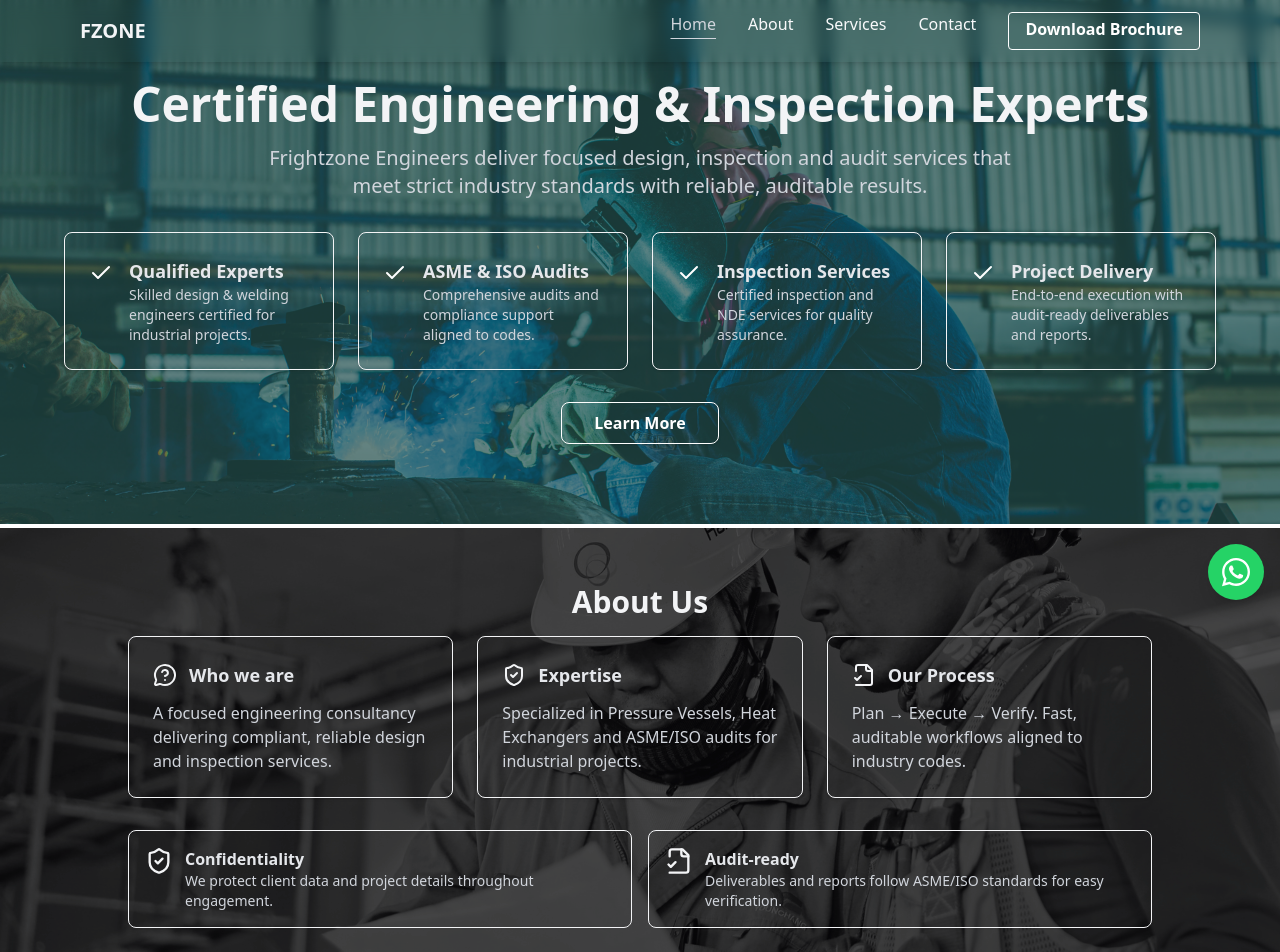
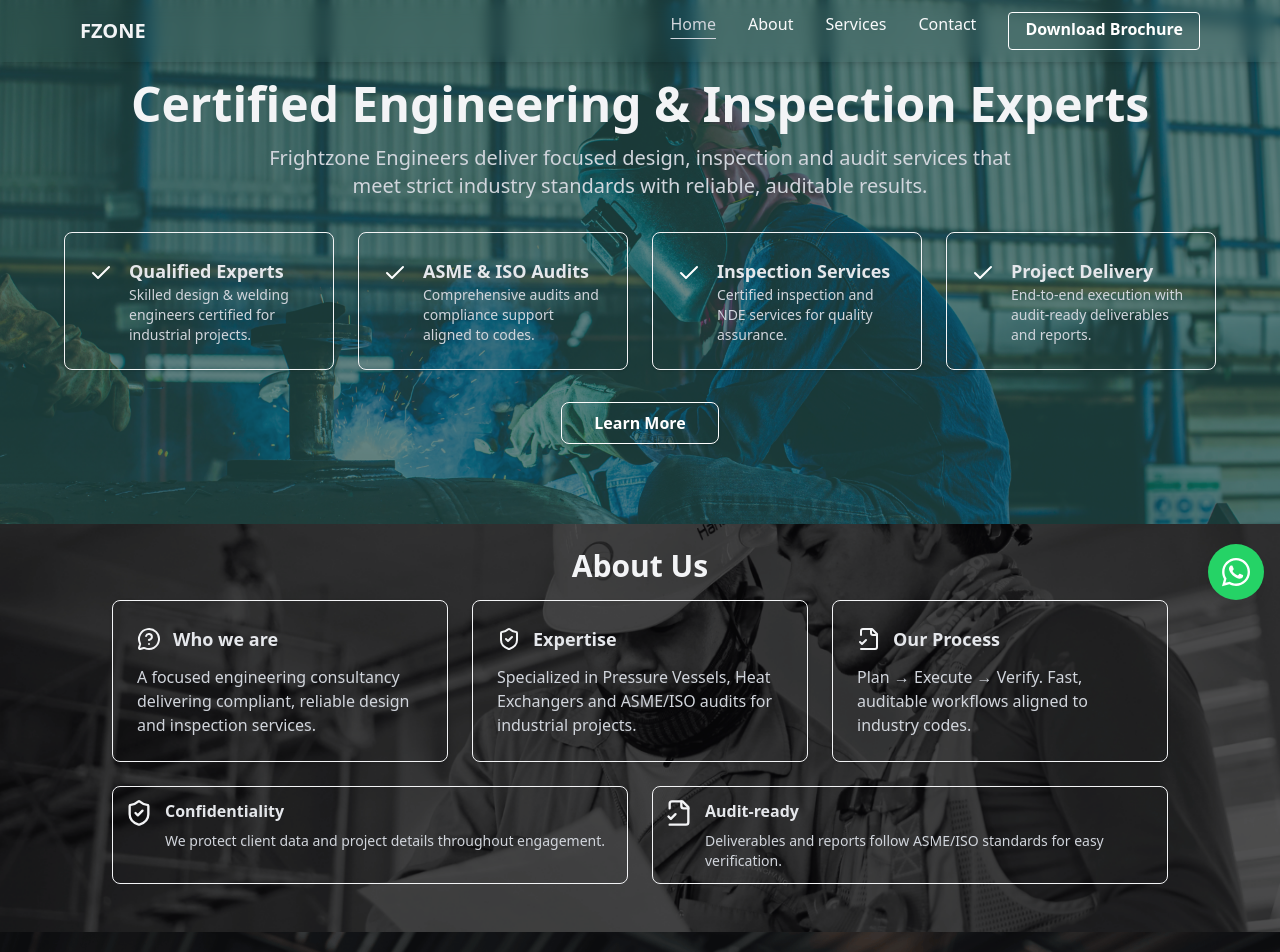
Before and after one commit to harrish65/Fzone, a React (Vite) app: page / in a window 1280 px wide. Shown: the top 952 px of the page. Built offline with nearby package versions, Linux system fonts and the light colour scheme.

Commit message:
ui-fixes

```diff
--- a/src/App.tsx
+++ b/src/App.tsx
@@ -9,16 +9,70 @@ import AboutFounder from "./components/AboutFounder";
 
 // import SoftwareExpertise from "./components/SoftwareExpertise";
 import About from "./components/About";
+import {
+  ShieldCheck,
+  FileCheck2,
+  MessageCircleQuestionMark,
+} from "lucide-react";
+import aboutBg from "./assets/services2.png";
 
 const App = () => {
+  const aboutData = {
+    heroTitle: "About Us",
+    cards: [
+      {
+        icon: (
+          <MessageCircleQuestionMark className="w-6 h-6 text-gray-100 group-hover:text-green-800" />
+        ),
+        title: "Who we are",
+        text:
+          "A focused engineering consultancy delivering compliant, reliable design and inspection services.",
+      },
+      {
+        icon: (
+          <ShieldCheck className="w-6 h-6 text-gray-100 group-hover:text-green-800" />
+        ),
+        title: "Expertise",
+        text:
+          "Specialized in Pressure Vessels, Heat Exchangers and ASME/ISO audits for industrial projects.",
+      },
+      {
+        icon: (
+          <FileCheck2 className="w-6 h-6 text-gray-100 group-hover:text-green-800" />
+        ),
+        title: "Our Process",
+        text:
+          "Plan → Execute → Verify. Fast, auditable workflows aligned to industry codes.",
+      },
+    ],
+    smallItems: [
+      {
+        icon: (
+          <ShieldCheck className="w-7 h-7 text-gray-100 group-hover:text-green-800 flex-shrink-0" />
+        ),
+        title: "Confidentiality",
+        text:
+          "We protect client data and project details throughout engagement.",
+      },
+      {
+        icon: (
+          <FileCheck2 className="w-7 h-7 text-gray-100 group-hover:text-green-800 flex-shrink-0" />
+        ),
+        title: "Audit-ready",
+        text:
+          "Deliverables and reports follow ASME/ISO standards for easy verification.",
+      },
+    ],
+    backgroundImage: aboutBg,
+  };
   return (
     <div className="min-h-screen flex flex-col">
       <Header />
       <main>
         <Home />
-        <About />
+        <About {...aboutData} />
         <Services />
-    {/* <SoftwareExpertise /> */}
+        {/* <SoftwareExpertise /> */}
         <PartnersSlider />
         <AboutFounder />
         <Contact />
--- a/src/components/About.tsx
+++ b/src/components/About.tsx
@@ -5,213 +5,146 @@ import {
 } from "lucide-react";
 import { motion } from "framer-motion";
 import { zoomInVariants } from "./animation";
-import backgroundImage from "../assets/services2.png";
+import defaultBackground from "../assets/services2.png";
 
-const About = () => {
+type Card = {
+  icon: React.ReactNode;
+  title: string;
+  text: string;
+};
+
+type SmallItem = {
+  icon: React.ReactNode;
+  title: string;
+  text: string;
+};
+
+interface AboutProps {
+  heroTitle?: string;
+  cards?: Card[];
+  smallItems?: SmallItem[];
+  backgroundImage?: string;
+}
+
+const About = ({
+  heroTitle = "About Us",
+  cards,
+  smallItems,
+  backgroundImage = defaultBackground,
+}: AboutProps) => {
+  const defaultCards: Card[] = [
+    {
+      icon: (
+        <MessageCircleQuestionMark className="w-6 h-6 text-gray-100 group-hover:text-green-800" />
+      ),
+      title: "Who we are",
+      text: "A focused engineering consultancy delivering compliant, reliable design and inspection services.",
+    },
+    {
+      icon: (
+        <ShieldCheck className="w-6 h-6 text-gray-100 group-hover:text-green-800" />
+      ),
+      title: "Expertise",
+      text: "Specialized in Pressure Vessels, Heat Exchangers and ASME/ISO audits for industrial projects.",
+    },
+    {
+      icon: (
+        <FileCheck2 className="w-6 h-6 text-gray-100 group-hover:text-green-800" />
+      ),
+      title: "Our Process",
+      text: "Plan → Execute → Verify. Fast, auditable workflows aligned to industry codes.",
+    },
+  ];
+
+  const defaultSmall: SmallItem[] = [
+    {
+      icon: (
+        <ShieldCheck className="w-7 h-7 text-gray-100 group-hover:text-green-800 flex-shrink-0" />
+      ),
+      title: "Confidentiality",
+      text: "We protect client data and project details throughout engagement.",
+    },
+    {
+      icon: (
+        <FileCheck2 className="w-7 h-7 text-gray-100 group-hover:text-green-800 flex-shrink-0" />
+      ),
+      title: "Audit-ready",
+      text: "Deliverables and reports follow ASME/ISO standards for easy verification.",
+    },
+  ];
+
+  const renderCards = cards ?? defaultCards;
+  const renderSmall = smallItems ?? defaultSmall;
+
   return (
     <motion.section
+      // Fixed: changed 'background-cover' to 'bg-cover'
       className={
-        "py-12 px-4 my-1 md:px-8 lg:px-24 background-cover bg-center bg-no-repeat"
+        "flex flex-col md:px-8 lg:px-24 bg-cover bg-center bg-no-repeat"
       }
       id="about"
       style={{ backgroundImage: `url(${backgroundImage})` }}
     >
+      {/* Fixed: Added pb-32 to create space at the bottom for floating buttons (WA/Up Arrow) */}
+      <section className="max-w-6xl mx-auto p-4 pb-32 md:pb-12">
         <motion.h2
           className="text-3xl font-bold text-gray-100 pb-4 text-center pt-2"
           initial="hidden"
           whileInView="visible"
           variants={zoomInVariants}
         >
-        About Us
+          {heroTitle}
         </motion.h2>
 
-      <div className="max-w-5xl mx-auto grid gap-6 md:grid-cols-3 cursor-pointer">
+        {/* First Grid: Main Cards */}
+        <div className="grid grid-cols-1 md:grid-cols-3 gap-6 cursor-pointer">
+          {renderCards.map((c, idx) => (
             <motion.article
-          className="p-6 bg-transparent border border-gray-100 hover:border-green-900 rounded-lg shadow-sm group"
-          initial="hidden"
-          whileInView="visible"
-          variants={zoomInVariants}
-        >
-          <div className="flex items-center gap-3 mb-3 ">
-            <MessageCircleQuestionMark className="w-6 h-6 text-gray-100 group-hover:text-green-800" />
-            <h3 className="text-lg font-bold text-gray-200 group-hover:text-green-800">
-              Who we are
-            </h3>
-          </div>
-          <p className="text-gray-300  group-hover:text-green-700">
-            A focused engineering consultancy delivering compliant, reliable
-            design and inspection services.
-          </p>
-        </motion.article>
-
-        <motion.article
+              key={idx}
               className="p-6 bg-transparent border border-gray-100 hover:border-green-900 rounded-lg shadow-sm group"
               initial="hidden"
               whileInView="visible"
               variants={zoomInVariants}
             >
               <div className="flex items-center gap-3 mb-3">
-            <ShieldCheck className="w-6 h-6 text-gray-100 group-hover:text-green-800" />
+                {c.icon}
                 <h3 className="text-lg font-bold text-gray-200 group-hover:text-green-800">
-              Expertise
+                  {c.title}
                 </h3>
               </div>
               <p className="text-gray-300 group-hover:text-green-700">
-            Specialized in Pressure Vessels, Heat Exchangers and ASME/ISO audits
-            for industrial projects.
+                {c.text}
               </p>
             </motion.article>
+          ))}
+        </div>
 
-        <motion.article
-          className="p-6 bg-transparent border border-gray-100 hover:border-green-900 rounded-lg shadow-sm group"
+        {/* Second Grid: Small Items */}
+        <div className="grid grid-cols-1 md:grid-cols-2 gap-6 mt-6 cursor-pointer">
+          {renderSmall.map((s, i) => (
+            <motion.div
+              key={i}
+              // Fixed: Removed 'mt-2' which was causing misalignment inside the grid
+              className="flex items-start gap-3 bg-transparent border border-gray-100 hover:border-green-900 rounded-lg p-3 group"
               initial="hidden"
               whileInView="visible"
               variants={zoomInVariants}
             >
-          <div className="flex items-center gap-3 mb-3">
-            <FileCheck2 className="w-6 h-6 text-gray-100 group-hover:text-green-800" />
-            <h3 className="text-lg font-bold text-gray-200 group-hover:text-green-800">
-              Our Process
-            </h3>
-          </div>
-          <p className="text-gray-300 group-hover:text-green-700">
-            Plan → Execute → Verify. Fast, auditable workflows aligned to
-            industry codes.
-          </p>
-        </motion.article>
-      </div>
-
-      <div className="max-w-5xl mx-auto grid grid-cols-1 sm:grid-cols-2 gap-4 mt-8 cursor-pointer">
-        <motion.div
-          className="flex items-start gap-3 bg-transparent border border-gray-100 hover:border-green-900 rounded-lg p-4 group"
-          initial="hidden"
-          whileInView="visible"
-          variants={zoomInVariants}
-        >
-          <ShieldCheck className="w-7 h-7 text-gray-100 group-hover:text-green-800 flex-shrink-0" />
+              {s.icon}
               <div>
-            <h4 className="font-bold text-gray-200 group-hover:text-green-800">
-              Confidentiality
-            </h4>
+                <h2 className="font-bold text-gray-200 group-hover:text-green-800 pb-2">
+                  {s.title}
+                </h2>
                 <p className="text-sm text-gray-300 group-hover:text-green-700">
-              We protect client data and project details throughout engagement.
+                  {s.text}
                 </p>
               </div>
             </motion.div>
-
-        <motion.div
-          className="flex items-start gap-3 bg-transparent border border-gray-100 hover:border-green-900 rounded-lg p-4 group"
-          initial="hidden"
-          whileInView="visible"
-          variants={zoomInVariants}
-        >
-          <FileCheck2 className="w-7 h-7 text-gray-100 group-hover:text-green-800 flex-shrink-0" />
-          <div>
-            <h4 className="font-bold text-gray-200 group-hover:text-green-800">
-              Audit-ready
-            </h4>
-            <p className="text-sm text-gray-300 group-hover:text-green-700">
-              Deliverables and reports follow ASME/ISO standards for easy
-              verification.
-            </p>
+          ))}
         </div>
-        </motion.div>
-      </div>
+      </section>
     </motion.section>
   );
 };
 
 export default About;
-// import { ShieldCheck, FileCheck2 } from "lucide-react";
-
-// const About = () => {
-//   return (
-//     <section className="bg-white py-12 px-4 md:px-8 lg:px-24" id="about">
-//       <h2 className="text-3xl font-bold text-blue-900 mb-8 text-center">
-//         About Frightzone Engineers
-//       </h2>
-//       <div className="max-w-3xl mx-auto text-gray-800 space-y-8">
-//         <div>
-//           <p className="text-lg mb-4">
-//             Frightzone Engineers is a trusted design consultancy and inspection
-//             firm, dedicated to delivering precision-engineered solutions and
-//             unparalleled service. We specialize in executing meticulous{" "}
-//             <strong>ASME</strong> and <strong>ISO audits</strong> while
-//             upholding the highest standards of quality and integrity.
-//           </p>
-//         </div>
-//         <div>
-//           <h3 className="text-2xl font-semibold text-blue-700 mb-2">
-//             Why Choose Frightzone Engineers?
-//           </h3>
-//           <ul className="list-disc list-inside space-y-2">
-//             <li>
-//               <strong>A Legacy of Excellence:</strong> Since our establishment,
-//               we have built a reputation for providing comprehensive design
-//               solutions that meet all industrial requirements.
-//             </li>
-//             <li>
-//               <strong>Adherence to Standards:</strong> We have extensive
-//               experience with major construction codes, including IBR, ASME, EN,
-//               and API, ensuring every project is fully compliant.
-//             </li>
-//             <li>
-//               <strong>Specialized Solutions:</strong> Our expertise is focused
-//               on critical components such as Pressure Vessels, Water Wall
-//               Panels, Super Heaters, Economizers, and Heat Exchangers.
-//             </li>
-//           </ul>
-//         </div>
-//         <div>
-//           <h3 className="text-2xl font-semibold text-blue-700 mb-2">
-//             Our Step-by-Step Approach
-//           </h3>
-//           <ul className="list-disc list-inside space-y-2">
-//             <li>
-//               <strong>Planning & Design:</strong> We start with in-depth
-//               planning to develop a robust design strategy tailored to your
-//               specific needs.
-//             </li>
-//             <li>
-//               <strong>Execution & Audits:</strong> Our team of experts executes
-//               the project while conducting thorough ASME and ISO audits to
-//               guarantee quality.
-//             </li>
-//             <li>
-//               <strong>Verification & Compliance:</strong> Every single
-//               deliverable is cross-verified against relevant industry codes and
-//               standards using advanced software tools to ensure flawless
-//               results.
-//             </li>
-//           </ul>
-//         </div>
-//         <div className="bg-blue-50 border-l-4 border-blue-700 p-6 rounded-lg mt-8">
-//           <h3 className="text-xl font-semibold text-blue-700 mb-2">
-//             Vision Statement
-//           </h3>
-//           <p className="text-gray-800">
-//             Our mission is simple: to achieve{" "}
-//             <strong>100% customer satisfaction</strong> by implementing an
-//             appropriate strategy that consistently adheres to the highest
-//             construction codes and standards.
-//           </p>
-//                   {/* Commitment Section */}
-//                   <div className="grid grid-cols-1 md:grid-cols-2 gap-6 mt-8">
-//                     <div className="flex flex-col items-center bg-blue-50 border border-blue-200 rounded-lg p-6 shadow-sm">
-//                       <ShieldCheck className="w-8 h-8 text-blue-700 mb-2" />
-//                       <h3 className="text-lg font-bold mb-1">Confidentiality</h3>
-//                       <p className="text-gray-700 text-center">We strictly protect all client data and project information, ensuring complete confidentiality at every stage.</p>
-//                     </div>
-//                                   <div className="flex flex-col items-center bg-blue-50 border border-blue-200 rounded-lg p-6 shadow-sm">
-//                                     <FileCheck2 className="w-8 h-8 text-blue-700 mb-2" />
-//                                     <h3 className="text-lg font-bold mb-1">Audit</h3>
-//                                     <p className="text-gray-700 text-center">Our audit processes are transparent, thorough, and aligned with international standards for maximum trust.</p>
-//                                   </div>
-//                                 </div>
-//                           </div>
-//                         </div>
-//                       </section>
-//                     );
-//                   };
-
-//                   export default About;
--- a/src/components/Services.tsx
+++ b/src/components/Services.tsx
@@ -78,7 +78,7 @@ const Services = () => {
   return (
     <section
       id="services"
-      className={"flex flex-col items-center justify-center text-center px-4 py-8 lg:background-fixed bg-cover bg-center bg-no-repeat bg-black/70 background-opacity-40"}
+      className={"flex flex-col items-center justify-center text-center p-4 lg:background-fixed bg-cover bg-center bg-no-repeat bg-black/70 background-opacity-40"}
       style={{backgroundImage:`url(${servicesBg})`, backgroundSize: "cover", backgroundPosition: "center"}}
     >
       <section className="max-w-6xl mx-auto py-12 px-4 ">
```
Lines whose indentation alone changed are shown as unchanged.
